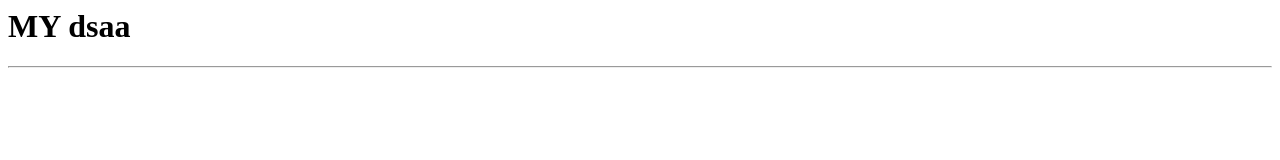
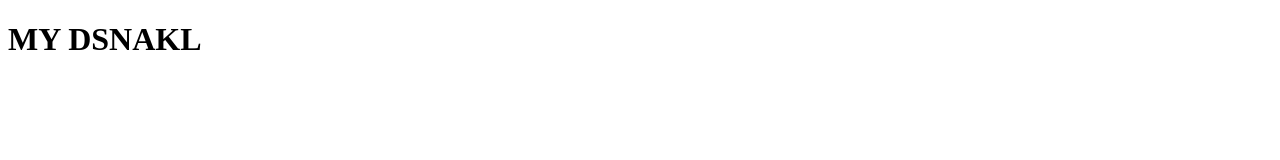
Before and after one commit to ZhangJinPin/resume, a plain HTML site: page index.html in a window 1280 px wide. Drawn offline with Linux system fonts and the light colour scheme.

Commit message:
Modify ind ex.html

```diff
--- a/index.html
+++ b/index.html
@@ -1,6 +1,10 @@
-<html>
-  <body>
-    <h1>MY dsaa</h1>
-    <hr>
-  </body>
+<!doctype html>
+<html lang="en">
+<head>
+	<meta charset="UTF-8">
+	<title>Document</title>
+</head>
+<body>
+	<h1>MY DSNAKL</h1>
+</body>
 </html>
```
